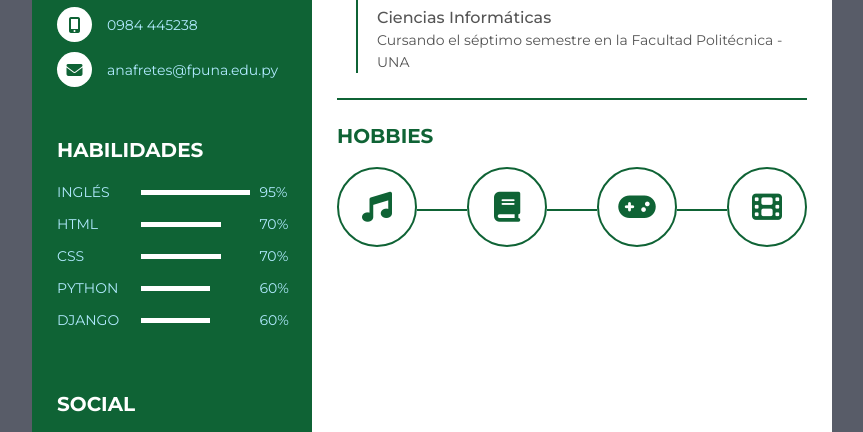
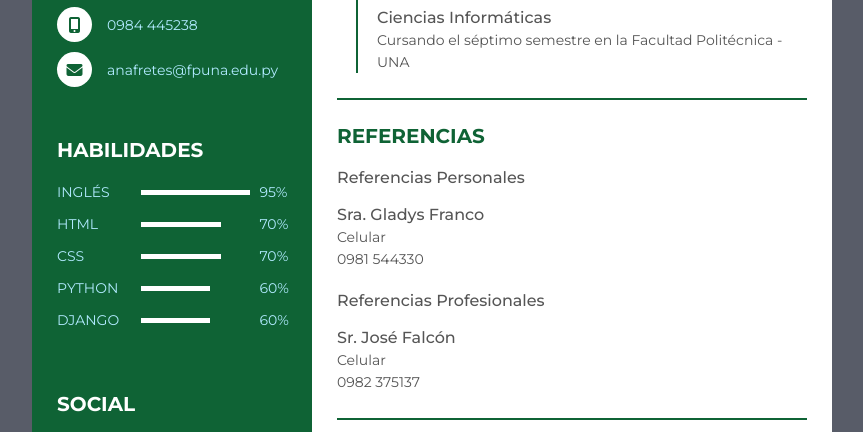
Before and after one commit to anafretes1/electiva-3, a plain HTML site: page index.html in a window 1280 px wide. Shown: the part 696-1128 px from the top of the page, without its empty margins (208-1071 px from the left). Drawn offline with Linux system fonts and the light colour scheme.

Commit message:
Update index.html

```diff
--- a/index.html
+++ b/index.html
@@ -56,9 +56,9 @@
 	      INGLÉS
 	    </div>
 	    <div class="skill_progress">
-	    <span style="width: 95%;"></span>
+	      <span style="width: 95%;"></span>
 	    </div>
-		 <div class="skill_per">95%</div>
+	    <div class="skill_per">95%</div>
 	   </li>
            <li>
              <div class="skill_name">
@@ -137,7 +137,7 @@
             <li>
               <div class="desc">Reparación y mantenimiento de computadoras</div>
               <div class="info">
-                <p>Mantenimiento y reparación de PCs y notebooks, instalación y administración de sistemas operativos Windows, Linux para particulares.</p>
+                  <p>Mantenimiento y reparación de PCs y notebooks, instalación y administración de sistemas operativos Windows, Linux para particulares.</p>
               </div>
             </li>
         </ul>
@@ -156,7 +156,31 @@
             </li>
         </ul>
     </div>
-    <div class="cv_item cv_hobby">
+
+     <div class="cv_item cv_referencia">
+      <div class="title">
+           <p class="bold">Referencias</p>
+         </div>
+      <ul>
+            <li>
+                <div class="desc">Referencias Personales</div>
+                <div class="info">
+                  <p class="semi-bold">Sra. Gladys Franco</p>
+                  <p>Celular</p>
+	          <p>0981 544330</p>
+                </div>
+            </li>
+	    <li>
+                <div class="desc">Referencias Profesionales</div>
+                <div class="info">
+                  <p class="semi-bold">Sr. José Falcón</p>
+                  <p>Celular</p>
+		  <p>0982 375137</p>
+                </div>
+            </li>
+        </ul>
+    </div>
+     <div class="cv_item cv_hobby">
       <div class="title">
            <p class="bold">Hobbies</p>
          </div>
```
